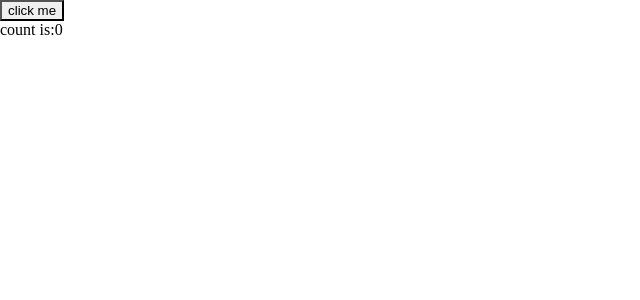
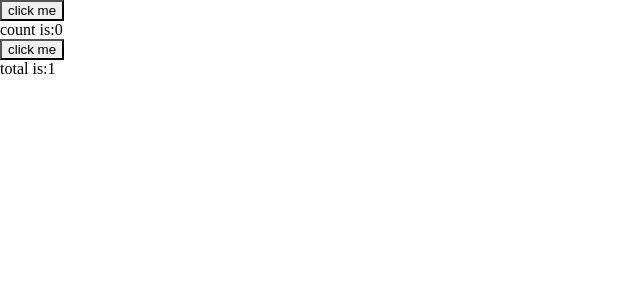
Before and after one commit to Riyanshi-tech/react-folder, a React (Vite) app in the folder react-project-seven/: page / in a window 1280 px wide. Shown: the top 300 px of the page, without its empty margins (0-640 px from the left). Built offline with nearby package versions, Linux system fonts and the light colour scheme.

Commit message:
useeffect hook

```diff
--- a/react-project-seven/src/App.jsx
+++ b/react-project-seven/src/App.jsx
@@ -3,12 +3,42 @@ import './App.css'
 import {useEffect,useState} from 'react'
 function App() {
   const [count,setCount] = useState(0);
+  const [total,setTotal] = useState(1);
  useEffect(() => {
    alert("I will render on each click")
 
  })
+//  variation 2
+//   useEffect(() => {
+
+//  alert("Iwill run on only 1st render")
+//    }
+//  }, [])
+// variation 3
+// useEffect(() => {
+//   alert("I will run every time when count is updated")
+//   }
+// }, [count])
+// variation  4 multiple dependencies
+// useEffect(() => {
+//
+//   }
+// }, [count,totald])
+// variation 5:
+// now using the clean up function
+// useEffect(() => {
+//   alert("count is updated ")
+
+//   return () => {
+//     alert("count is mounted from UI");
+
+//   }
+// }, [count])
+
+
  function handleClick(){
   setCount(count+1);
+  setTotal(total+1);
  }
 
 
@@ -17,6 +47,10 @@ function App() {
       <button onClick={handleClick}>click me</button>
       <br />
       count is:{count}
+      <br />
+      <button onClick={handleClick}>click me</button>
+      <br />
+      total is:{total}
     </div>
   )
 }
```
Also changed, not shown: react-project-seven/src/App.css (line endings or trailing spaces).
